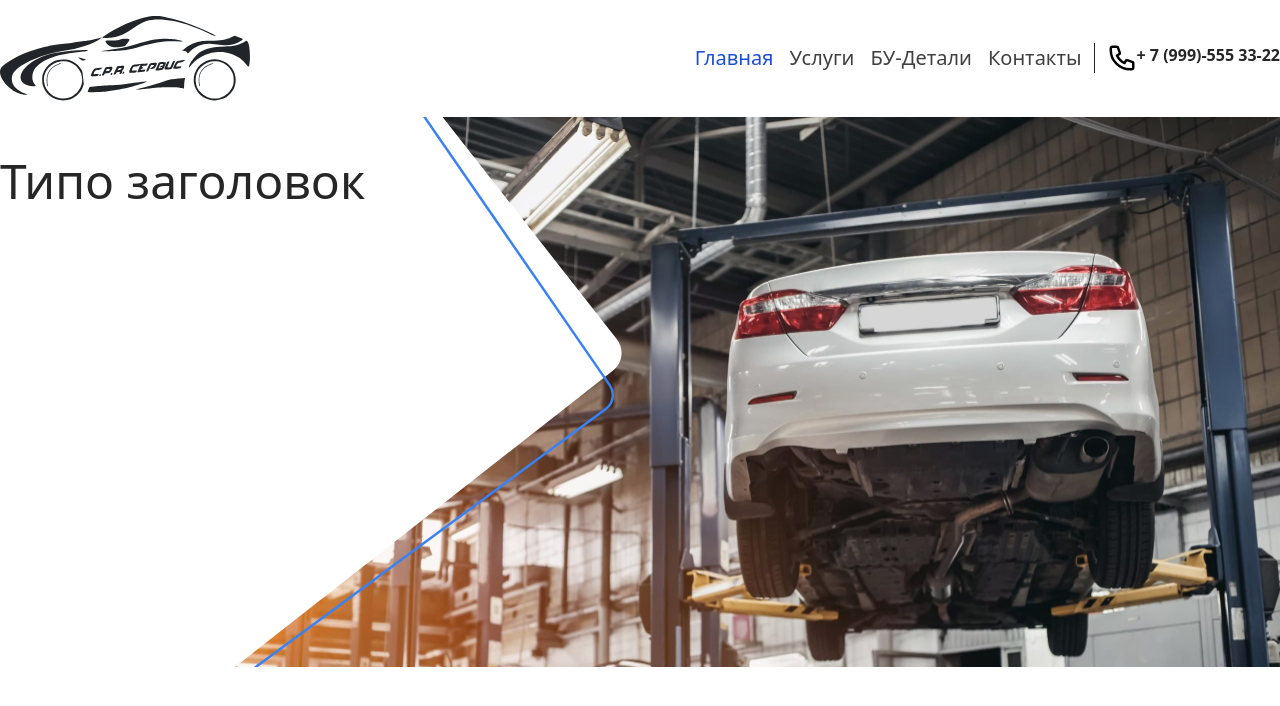
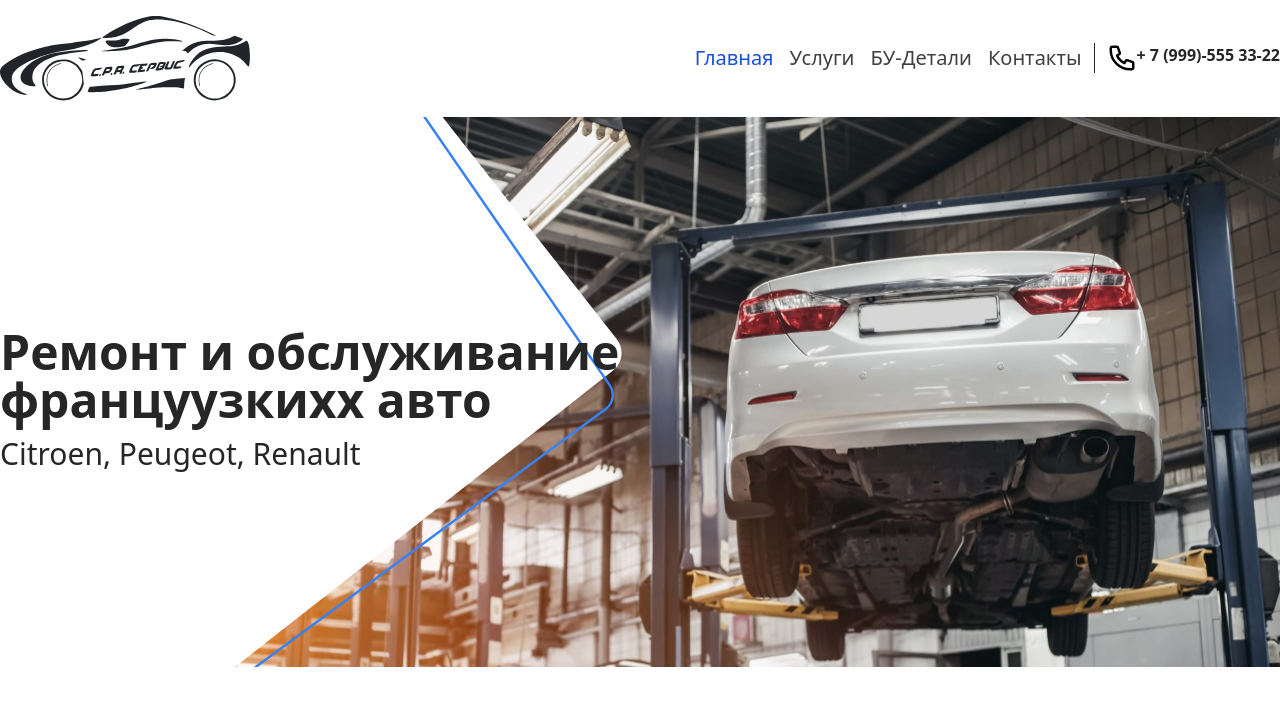
Before and after one commit to chemiic/CPR-Service, a Next.js app: page / in a window 1280 px wide. Shown: the top 706 px of the page. Built offline with nearby package versions, Linux system fonts and the light colour scheme.

Commit message:
some changes

```diff
--- a/app/(site)/components/MainScreen.tsx
+++ b/app/(site)/components/MainScreen.tsx
@@ -33,9 +33,17 @@ const MainScreen = () => {
                         strokeDashoffset='0'
                         strokeDasharray='900.258'/>
                 </motion.svg>
-                <div className={`relative h-[550px] z-20`}>
-                    <h1 className={`text-5xl mt-10`}>Типо заголовок</h1>
-                </div>
+                <motion.div className={`relative h-[550px] z-20 flex flex-col justify-center gap-3`}
+                            initial={{ opacity: 0, y: 20 }}
+                            animate={{ opacity: 1, y: 0, }}
+                            transition={{
+                                type: "spring",
+                                duration: 1.5
+                            }}
+                >
+                    <h1 className={`text-5xl mt-10 font-bold`}>Ремонт и обслуживание<br/> француузкихх авто</h1>
+                    <h2 className={`text-3xl mb-6`}>Citroen, Peugeot, Renault</h2>
+                </motion.div>
             </div>
             <Image src={mainScreen}
                    alt={'it must be a photo of car but something go wrong'}
--- a/app/layout.tsx
+++ b/app/layout.tsx
@@ -14,7 +14,8 @@ export default function RootLayout({
     <html lang="en">
       <body className={`
       mx-auto
-      max-w-[100vw]
+      relative
+      max-w-screen-2xl
       overflow-x-hidden
       `}>
       <Menu/>
--- a/components/menu/Menu.tsx
+++ b/components/menu/Menu.tsx
@@ -1,4 +1,3 @@
-'use client'
 import NavMenu from "@/components/menu/NavMenu";
 const Menu = () => {
 
--- a/components/menu/MenuItem.tsx
+++ b/components/menu/MenuItem.tsx
@@ -1,9 +1,8 @@
 'use client'
 
-import React, {FC, useContext, useState} from 'react';
+import React, {FC, useContext} from 'react';
 import Link from "next/link";
 import {twMerge} from "tailwind-merge";
-import { motion } from "framer-motion";
 import {MenuStateContext} from "@/components/menu/NavMenu";
 interface SidebarItemProps {
     label: string;
--- a/components/menu/NavMenu.tsx
+++ b/components/menu/NavMenu.tsx
@@ -1,8 +1,7 @@
-
+'use client'
 import {createContext, Dispatch, SetStateAction, useEffect, useRef, useState} from "react";
 import { motion } from "framer-motion";
 import Navigation from "@/components/menu/Navigation";
-import useWindowSize from "@/hooks/useWindowSize";
 import MenuToggle from "@/components/menu/MenuToggle";
 
 interface MenuStateContextType{
@@ -17,6 +16,7 @@ const IMenuStateContext = {
 export const MenuStateContext = createContext<MenuStateContextType>(IMenuStateContext)
 const NavMenu = () => {
     const [isOpen, setIsOpen] = useState(false)
+
     const variants = {
         open: { right:0},
         closed: { right: '-100%'},
--- a/components/menu/Navigation.tsx
+++ b/components/menu/Navigation.tsx
@@ -1,9 +1,6 @@
-'use client'
 import {useMemo} from "react";
 import {usePathname} from "next/navigation";
 import MenuItem from "@/components/menu/MenuItem";
-
-import { motion } from "framer-motion";
 import * as React from "react";
 const Navigation = () => {
     const pathname = usePathname();
@@ -29,21 +26,13 @@ const Navigation = () => {
             href: '/contacts',
         },
     ], [pathname]);
-    const variants = {
-        open: {
-            transition: { staggerChildren: 0.07, delayChildren: 0.2 }
-        },
-        closed: {
-            transition: { staggerChildren: 0.05, staggerDirection: -1 }
-        }
-    };
 
     return (
-        <motion.ul variants={variants} className={`flex gap-1 flex-col items-center relative lg:flex-row lg:gap-4`}>
+        <ul className={`flex gap-1 flex-col items-center relative lg:flex-row lg:gap-4`}>
             {routes.map((item)=> (
                 <MenuItem key={item.label} {...item} />
             ))}
-        </motion.ul>
+        </ul>
     )
 }
 export default Navigation;
```
